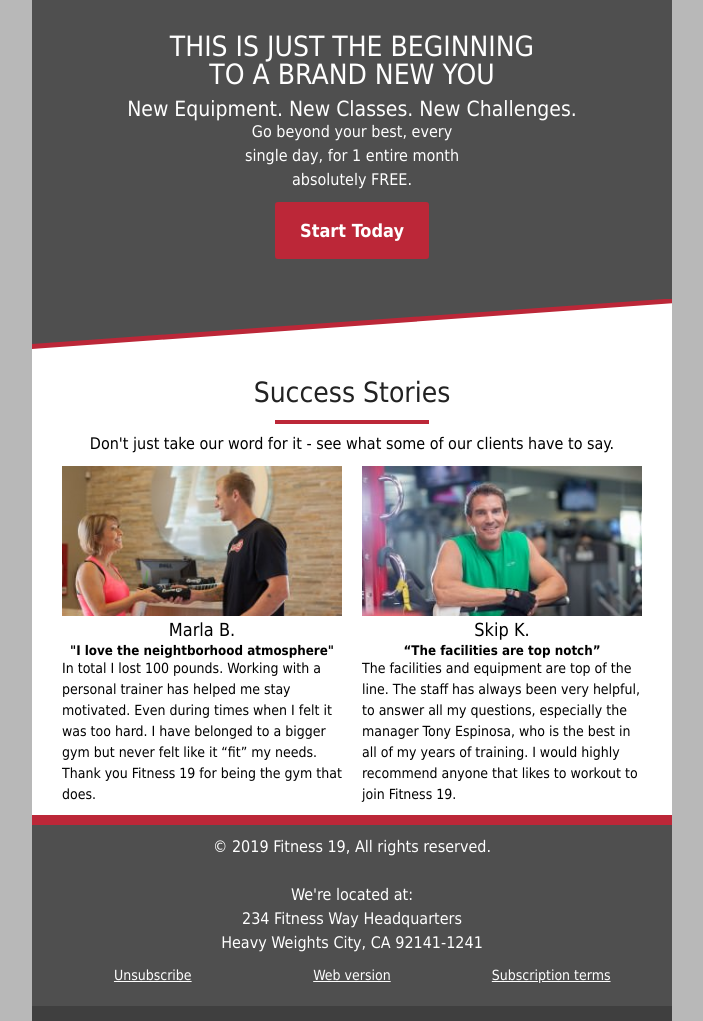
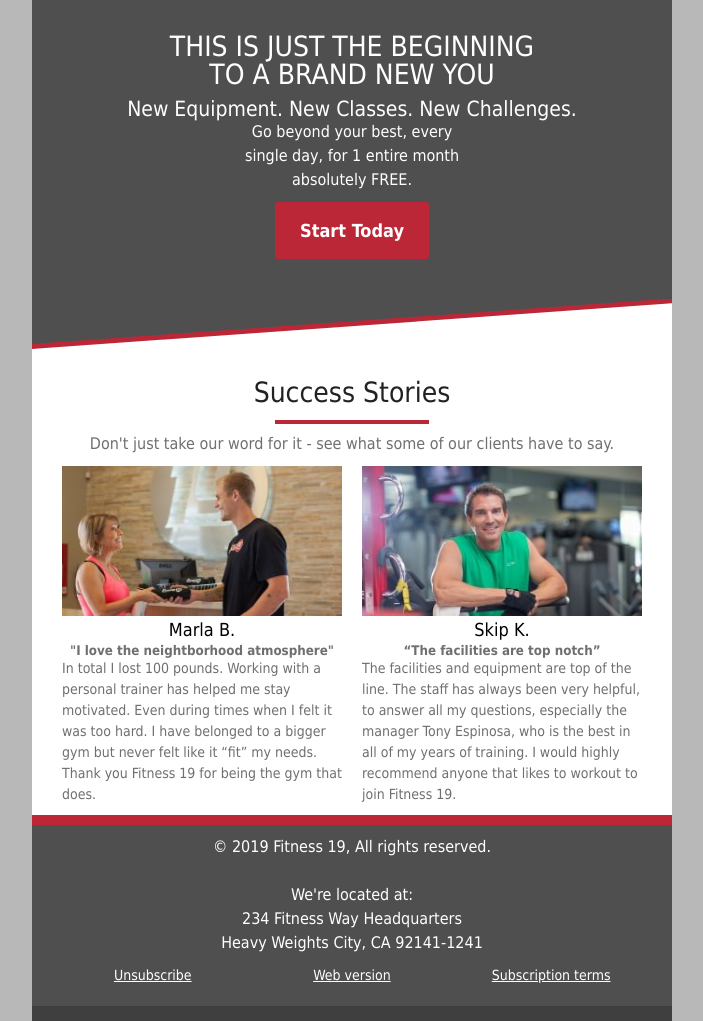
Before and after one commit to mowens86/fitness19email, a plain HTML site: page index.html in a window 1280 px wide. Shown: the part 712-1733 px from the top of the page, without its empty margins (288-991 px from the left). Drawn offline with Linux system fonts and the light colour scheme.

Commit message:
adjust lower section text colors to #6f6f6f for color alignment

```diff
--- a/index.html
+++ b/index.html
@@ -217,7 +217,7 @@
                     <td align="center" valign="top" style="padding-top: 30px; padding-bottom: 10px">
                       <h1 style="padding-bottom: 5px; color: #222">Success Stories</h1>
                       <hr style="border: 2px solid #bc2738; width: 25%">
-                      <p>Don't just take our word for it - see what some of our clients have to say.</p>
+                      <p style="color:#6f6f6f">Don't just take our word for it - see what some of our clients have to say.</p>
                     </td>
                   </tr>
                 </table>
@@ -227,14 +227,14 @@
                     <td width="300" class="mobile" align="center" valign="top">
                       <img src="./assets/Marlab.jpg" alt="" width="280px">
                       <h4 style="padding: 5px 0;">Marla B.</h4>
-                      <h5 style="font-weight: bold;">"I love the neightborhood atmosphere"</h5>
-                      <p style="font-size: 14px; text-align: left; padding: 0 10px"> In total I lost 100 pounds. Working with a personal trainer has helped me stay motivated. Even during times when I felt it was too hard. I have belonged to a bigger gym but never felt like it “fit” my needs. Thank you Fitness 19 for being the gym that does.</p>
+                      <h5 style="font-weight: bold; color:#6f6f6f">"I love the neightborhood atmosphere"</h5>
+                      <p style="font-size: 14px; text-align: left; padding: 0 10px; color:#6f6f6f"> In total I lost 100 pounds. Working with a personal trainer has helped me stay motivated. Even during times when I felt it was too hard. I have belonged to a bigger gym but never felt like it “fit” my needs. Thank you Fitness 19 for being the gym that does.</p>
                     </td>
                     <td width="300" class="mobile" align="center" valign="top">
                       <img src="./assets/Skipk.jpg" alt="" width="280px">
                       <h4 style="padding: 5px 0;">Skip K.</h4>
-                      <h5 style="font-weight: bold;">“The facilities are top notch”</h5>
-                      <p style="font-size: 14px; text-align: left; padding: 0 10px"> The facilities and equipment are top of the line. The staff has always been very helpful, to answer all my questions, especially the manager Tony Espinosa, who is the best in all of my years of training. I would highly recommend anyone that likes to workout to join Fitness 19.</p>
+                      <h5 style="font-weight: bold; color:#6f6f6f">“The facilities are top notch”</h5>
+                      <p style="font-size: 14px; text-align: left; padding: 0 10px; color:#6f6f6f"> The facilities and equipment are top of the line. The staff has always been very helpful, to answer all my questions, especially the manager Tony Espinosa, who is the best in all of my years of training. I would highly recommend anyone that likes to workout to join Fitness 19.</p>
                     </td>
                   </tr>
                 </table>
```
